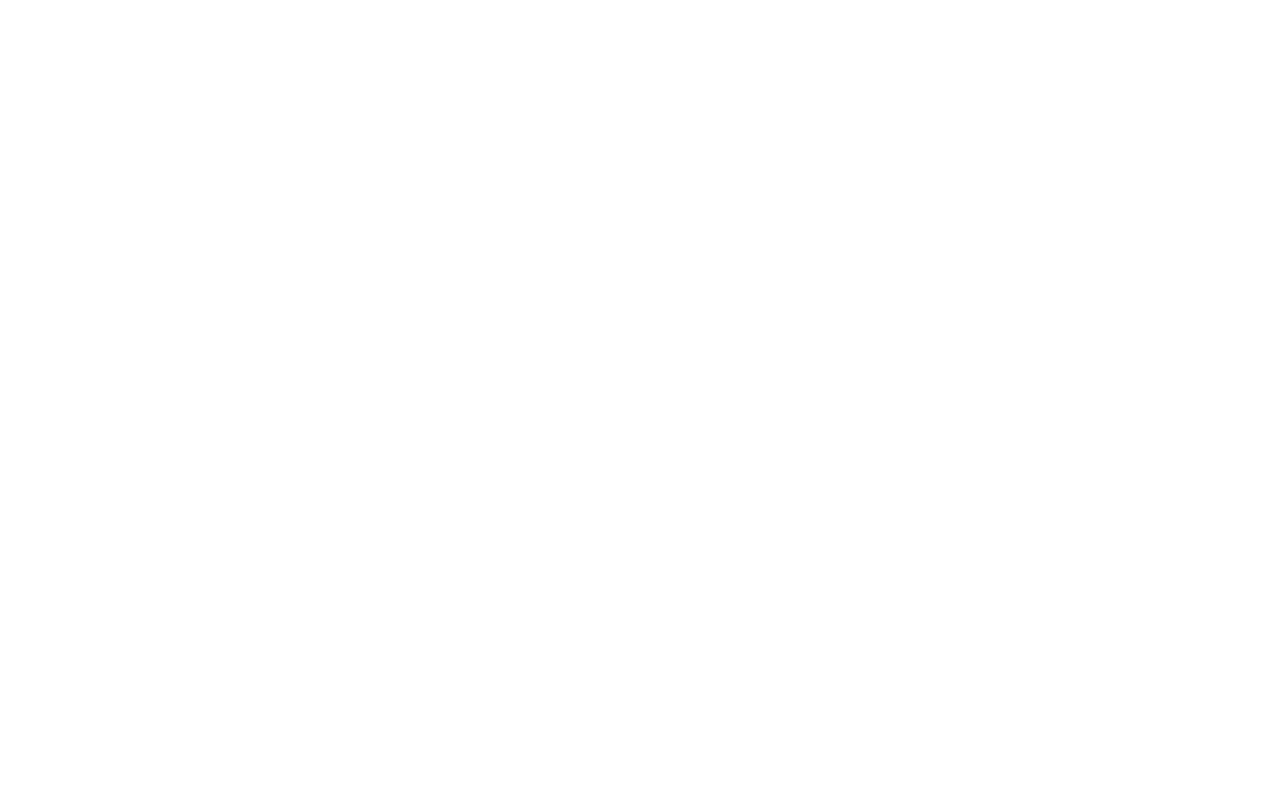
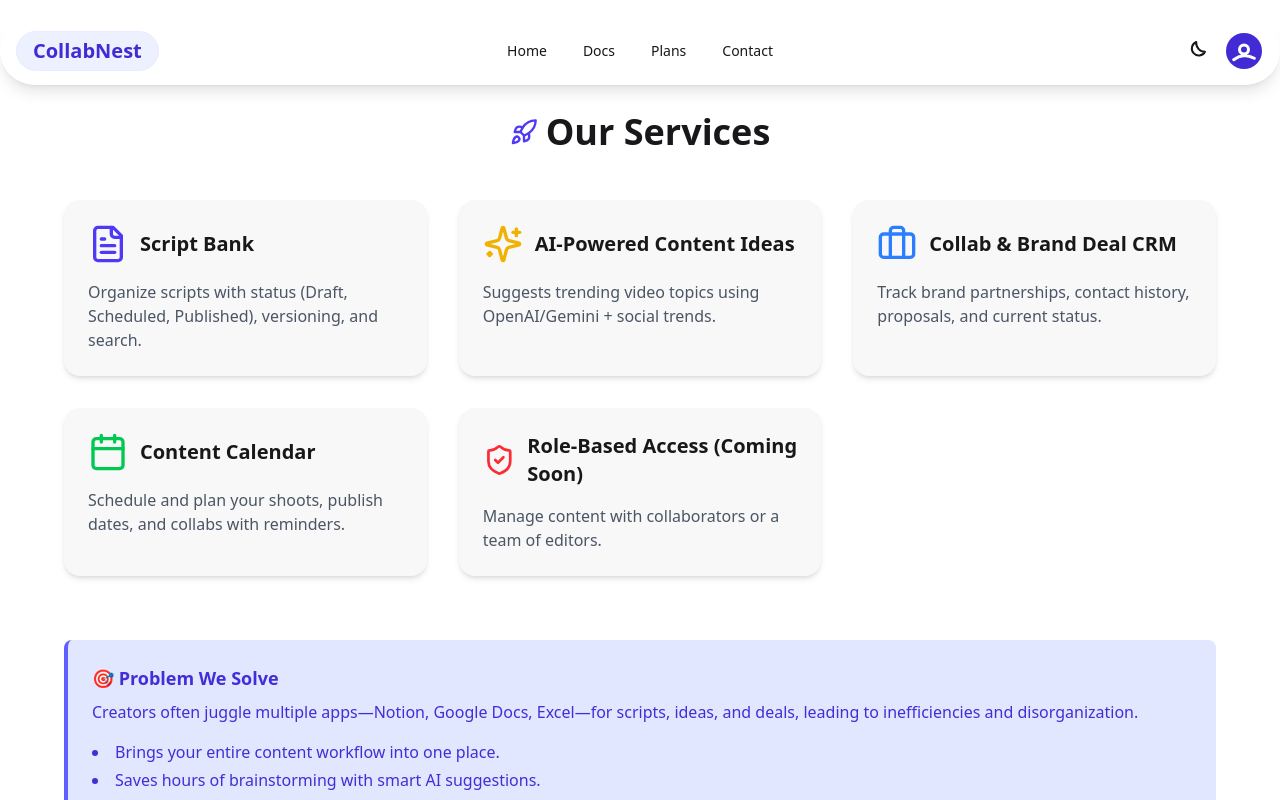
Before and after one commit to Pinku-code/CollabNest-Dev, a React (Vite) app in the folder Client/: page /service in a window 1280 px wide. Before the commit this address had no page. Shown: the top 800 px of the page. Built offline with nearby package versions, Linux system fonts and the light colour scheme.

Commit message:
add service and about page

```diff
--- a/Client/src/App.jsx
+++ b/Client/src/App.jsx
@@ -11,7 +11,8 @@ import Dashboard from "./pages/CreatorsDashboard/Dashboard";
 import Scripts from "./pages/CreatorsDashboard/Scripts";
 import Collabs from "./pages/CreatorsDashboard/Collabs";
 import Video_manager from "./pages/CreatorsDashboard/Video_manger";
-
+import ServicePage from "./pages/servicePage";
+import AboutPage from "./pages/AboutPage";
 
 function App() {
   return (
@@ -28,6 +29,8 @@ function App() {
           <Route path="/cr_dash/Scripts" element={<Scripts />} />
           <Route path="/cr_dash/Collabs" element={<Collabs />} />
           <Route path="/cr_dash/Video_manager" element={<Video_manager />} />
+          <Route path="/service" element={<ServicePage/>} />
+          <Route path="/about" element={<AboutPage/>}/>
           {/* <Route path="*" element={<Home />} /> */}
 
         </Routes>
--- a/Client/src/components/Footer.jsx
+++ b/Client/src/components/Footer.jsx
@@ -5,8 +5,8 @@ const Footer = () => {
         <div>
             <footer className="footer footer-horizontal footer-center bg-base-100 text-base-content rounded p-10">
                 <nav className="grid grid-flow-col gap-4">
-                    <a className="link link-hover">About</a>
-                    <a className="link link-hover">Services</a>
+                    <a className="link link-hover"><Link to={"/about"}>About</Link></a>
+                    <a className="link link-hover"><Link to={"/service"}>Services</Link></a>
                     {/* <a className="link link-hover">Press kit</a> */}
                 </nav>
                 <nav>
--- /dev/null
+++ b/Client/src/pages/AboutPage.jsx
@@ -0,0 +1,58 @@
+import React from "react";
+import Footer from "../components/Footer";
+import Navbar from "../components/Navbar";
+import { Link } from "react-router-dom";
+const AboutPage = () => {
+  return (
+    <div>
+      <Navbar/>
+        <div className="bg-base-100 max-w-5xl mx-auto px-4 py-16">
+      <h1 className="text-4xl font-bold mb-6 text-center ">About CollabNest</h1>
+      <p className="text-lgmb-10 text-center max-w-3xl mx-auto">
+        CollabNest is the smart hub built for today’s digital creators—whether you're a
+        YouTuber, TikToker, livestreamer, or podcaster. Designed to streamline your content journey,
+        CollabNest brings your entire creative workflow into one powerful, AI-enhanced workspace.
+      </p>
+
+      <div className="grid gap-12 md:grid-cols-2">
+        <div>
+          <h2 className="text-2xl font-semibold  mb-4">Why We Built CollabNest</h2>
+          <p className=" mb-4">
+            Content creators often find themselves juggling multiple tools—Notion for notes,
+            Excel for tracking deals, Google Docs for scripts, and sticky notes for ideas.
+            This patchwork system wastes time, creates confusion, and leads to missed opportunities.
+          </p>
+          <p className="">
+            CollabNest solves this by unifying everything in one intuitive platform:
+          </p>
+          <ul className="list-disc list-inside mt-4  space-y-2">
+            <li>Plan content with an intelligent calendar</li>
+            <li>Track brand deals with built-in CRM</li>
+            <li>Organize scripts with version control</li>
+            <li>Generate ideas with AI-powered suggestions</li>
+          </ul>
+        </div>
+
+        <div className="bg-base-200 p-6 rounded-2xl shadow-md">
+          <h2 className="text-2xl font-semibold  mb-4">Key Features</h2>
+          <ul className="list-disc list-inside space-y-2 ">
+            <li><strong>Script Bank:</strong> Organize scripts by status with versioning and search</li>
+            <li><strong>AI-Powered Content Ideas:</strong> Get trending video topics via OpenAI & Gemini</li>
+            <li><strong>Collab & Brand Deal CRM:</strong> Manage proposals, status, and contact history</li>
+            <li><strong>Content Calendar:</strong> Plan shoots, publishing, and collabs with reminders</li>
+            <li><strong>Role-Based Access (Coming Soon):</strong> Collaborate securely with your team</li>
+          </ul>
+        </div>
+      </div>
+
+      <div className="mt-16 text-center">
+        <p className="">Have questions or want to partner with us? Reach out at <span className="text-blue-600"><Link to={"/contact"}>CollabNest</Link></span>.</p>
+      </div>
+    </div>
+    <Footer/>
+    </div>
+
+  );
+};
+
+export default AboutPage;
--- /dev/null
+++ b/Client/src/pages/ServicePage.jsx
@@ -0,0 +1,91 @@
+import React from "react";
+import {
+  FileText,
+  Sparkles,
+  Briefcase,
+  Calendar,
+  ShieldCheck,
+  Rocket,
+} from "lucide-react";
+import Navbar from "../components/Navbar";
+import Footer from "../components/Footer";
+
+const services = [
+  {
+    icon: <FileText className="w-10 h-10 text-indigo-600" />,
+    title: "Script Bank",
+    description:
+      "Organize scripts with status (Draft, Scheduled, Published), versioning, and search.",
+  },
+  {
+    icon: <Sparkles className="w-10 h-10 text-yellow-500" />,
+    title: "AI-Powered Content Ideas",
+    description:
+      "Suggests trending video topics using OpenAI/Gemini + social trends.",
+  },
+  {
+    icon: <Briefcase className="w-10 h-10 text-blue-500" />,
+    title: "Collab & Brand Deal CRM",
+    description:
+      "Track brand partnerships, contact history, proposals, and current status.",
+  },
+  {
+    icon: <Calendar className="w-10 h-10 text-green-500" />,
+    title: "Content Calendar",
+    description:
+      "Schedule and plan your shoots, publish dates, and collabs with reminders.",
+  },
+  {
+    icon: <ShieldCheck className="w-10 h-10 text-red-500" />,
+    title: "Role-Based Access (Coming Soon)",
+    description: "Manage content with collaborators or a team of editors.",
+  },
+];
+
+const ServicePage = () => {
+  return (
+    <div>
+      <Navbar />
+      <div className="min-h-screen bg-base-100 py-12 px-4 sm:px-8 lg:px-16">
+        <div className="max-w-7xl mx-auto">
+          <h2 className="text-4xl font-bold text-center mb-12 flex items-center justify-center gap-2">
+            <Rocket className="w-7 h-7 text-indigo-600" />
+            Our Services
+          </h2>
+
+          <div className="grid md:grid-cols-2 lg:grid-cols-3 gap-8">
+            {services.map((service, index) => (
+              <div
+                key={index}
+                className="card w-full max-w-sm bg-base-200 shadow-md hover:shadow-xl transform transition-transform duration-300 hover:scale-105 mx-auto p-6 rounded-2xl"
+              >
+                <div className="flex items-center gap-3 mb-4">
+                  {service.icon}
+                  <h3 className="text-xl font-semibold">{service.title}</h3>
+                </div>
+                <p className="text-gray-600">{service.description}</p>
+              </div>
+            ))}
+          </div>
+
+          <div className="mt-16 bg-indigo-100 border-l-4 border-indigo-500 text-indigo-700 p-6 rounded-lg">
+            <h3 className="text-lg font-semibold mb-2">🎯 Problem We Solve</h3>
+            <p>
+              Creators often juggle multiple apps—Notion, Google Docs, Excel—for
+              scripts, ideas, and deals, leading to inefficiencies and
+              disorganization.
+            </p>
+            <ul className="list-disc list-inside mt-4 space-y-1">
+              <li>Brings your entire content workflow into one place.</li>
+              <li>Saves hours of brainstorming with smart AI suggestions.</li>
+              <li>Ensures brand deal and collab tracking is never missed.</li>
+            </ul>
+          </div>
+        </div>
+      </div>
+      <Footer />
+    </div>
+  );
+};
+
+export default ServicePage;
```
